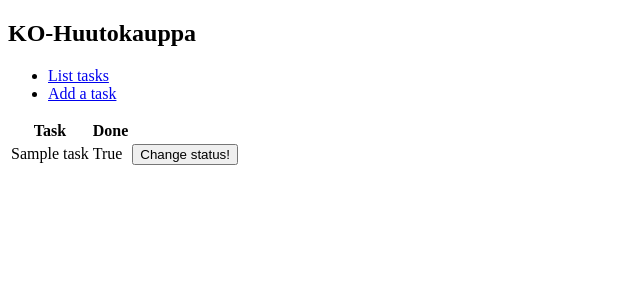
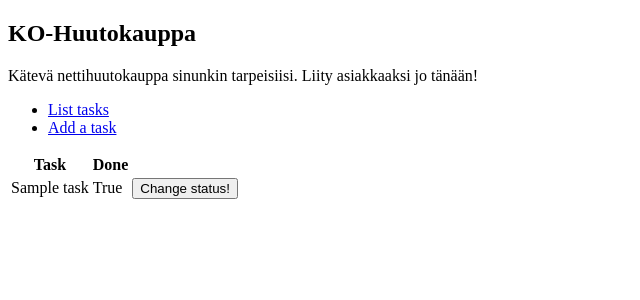
Before and after one commit to ktojala/KO-Huutokauppa, a Flask app: page /tasks in a window 1280 px wide. Shown: the top 300 px of the page, without its empty margins (0-640 px from the left). Run offline with Flask 2, Linux system fonts and the light colour scheme; tables that the repository leaves empty hold one stand-in row (values such as "Sample post").

Commit message:
Etusivun muutos

```diff
--- a/application/templates/layout.html
+++ b/application/templates/layout.html
@@ -9,6 +9,11 @@
     <body>
 
 	  <h2>KO-Huutokauppa</h2>
+	  <p>
+		Kätevä nettihuutokauppa sinunkin tarpeisiisi.
+		Liity asiakkaaksi jo tänään!
+	  </p>
+
       <ul>
 	<li><a href="{{ url_for('tasks_index') }}">List tasks</a></li>
 	<li><a href="{{ url_for('tasks_form') }}">Add a task</a></li>
```
